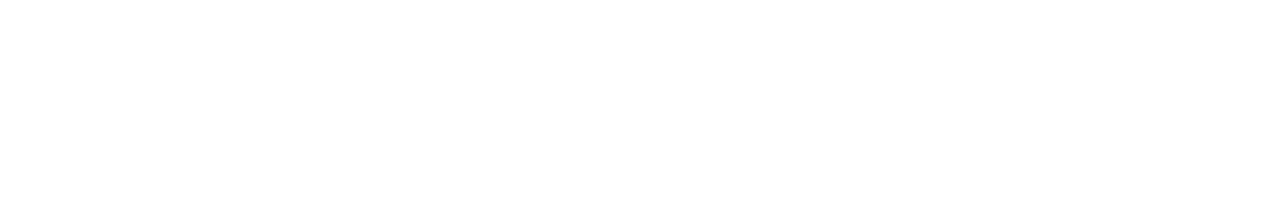
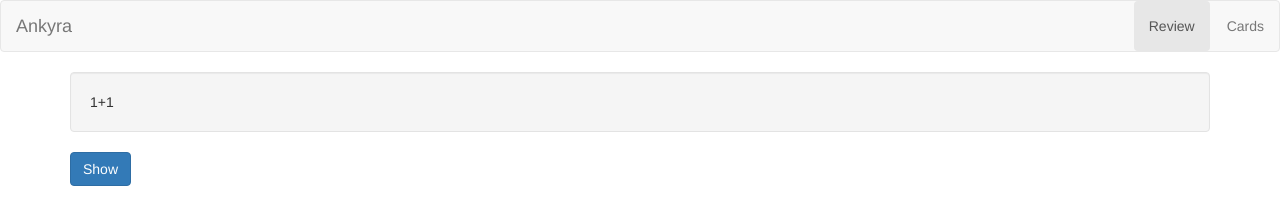
Before and after one commit to dimasmjunior/ankyra, a website: page client/index.html in a window 1280 px wide. Drawn offline with nearby package versions, Linux system fonts and the light colour scheme; files that its build step writes are made by us from their sources.

Commit message:
Add basic UI elements

```diff
--- a/client/index.html
+++ b/client/index.html
@@ -11,5 +11,20 @@
     <script src="bower_components/jquery/dist/jquery.js"></script>
     <script src="bower_components/bootstrap/dist/js/bootstrap.js"></script>
     <!-- endinject -->
+    <nav class="navbar navbar-default">
+      <div class="container-fluid">
+        <div class="navbar-header">
+          <a class="navbar-brand" href="#">Ankyra</a>
+        </div>
+        <ul class="nav navbar-nav navbar-right nav-pills">
+          <li class="active"><a href="#">Review</a></li>
+          <li><a href="#">Cards</a></li>
+        </ul>
+      </div>
+    </nav>
+    <div class="container">
+      <div class="well">1+1</div>
+      <button type="button" class="btn btn-primary">Show</button>
+    </div>
   </body>
 </html>
```
